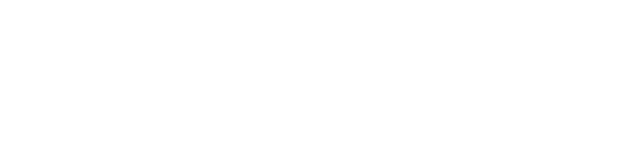
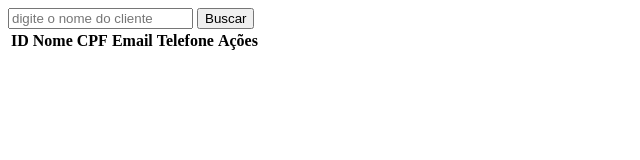
Before and after one commit to yasmin730/projeto-hotel, a plain HTML site: page projeto hotel/projeto hotel/frontend/consulta.html in a window 1280 px wide. Shown: the whole page, without its empty margins (0-640 px from the left). Drawn offline with Linux system fonts and the light colour scheme.

Commit message:
Add files via upload

```diff
--- a/projeto hotel/projeto hotel/frontend/consulta.html
+++ b/projeto hotel/projeto hotel/frontend/consulta.html
@@ -0,0 +1,30 @@
+<!DOCTYPE html>                    <!--DIZ AO COMPILADOR QUE É UM ARQUIVO HTML5-->
+<html lang="pt-br">
+<head>
+    <meta charset="UTF-8">
+    <meta name="viewport" content="width=device-width, initial-scale=1.0">  <!--RESPONSABILIDADE DO SITE-->
+    <title>cadastro de clientes</title>
+
+</head>
+<body>
+   <div>
+        <div>
+            <input type="text" id="campoBusca" placeholder="digite o nome do cliente">
+            <button id="btnBuscar">Buscar</button>
+        </div>
+
+        <table>
+            <thead>
+                <tr>
+                   <th>ID</th>
+                   <th>Nome</th>
+                   <th>CPF</th>
+                   <th>Email</th>
+                   <th>Telefone</th>
+                   <th>Ações</th>
+                </tr>
+            </thead>
+        </table>
+   </div>
+</body>
+</html>
```
Also changed, not shown: projeto hotel/projeto hotel/frontend/index.html (+6 -1 lines).
